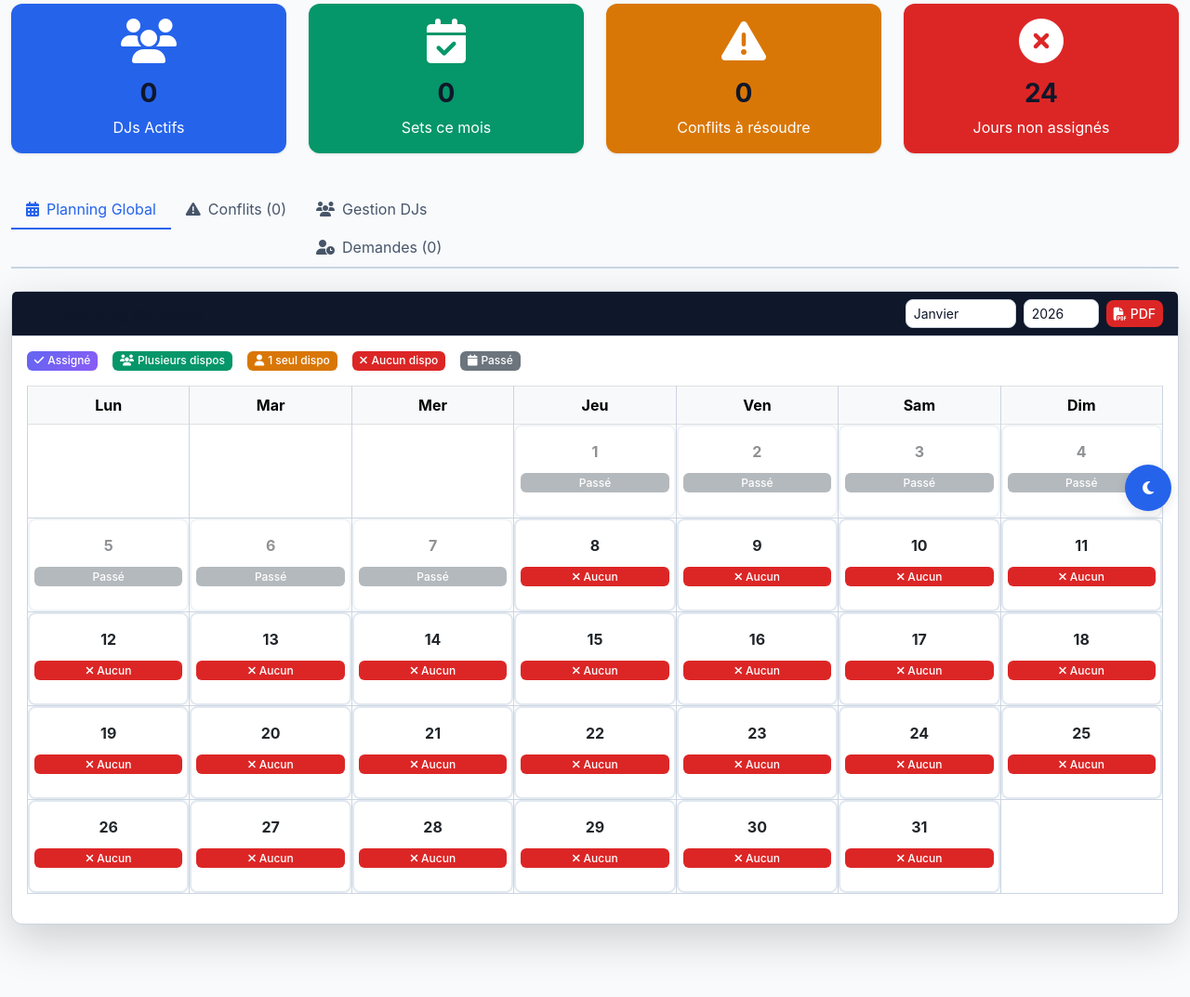
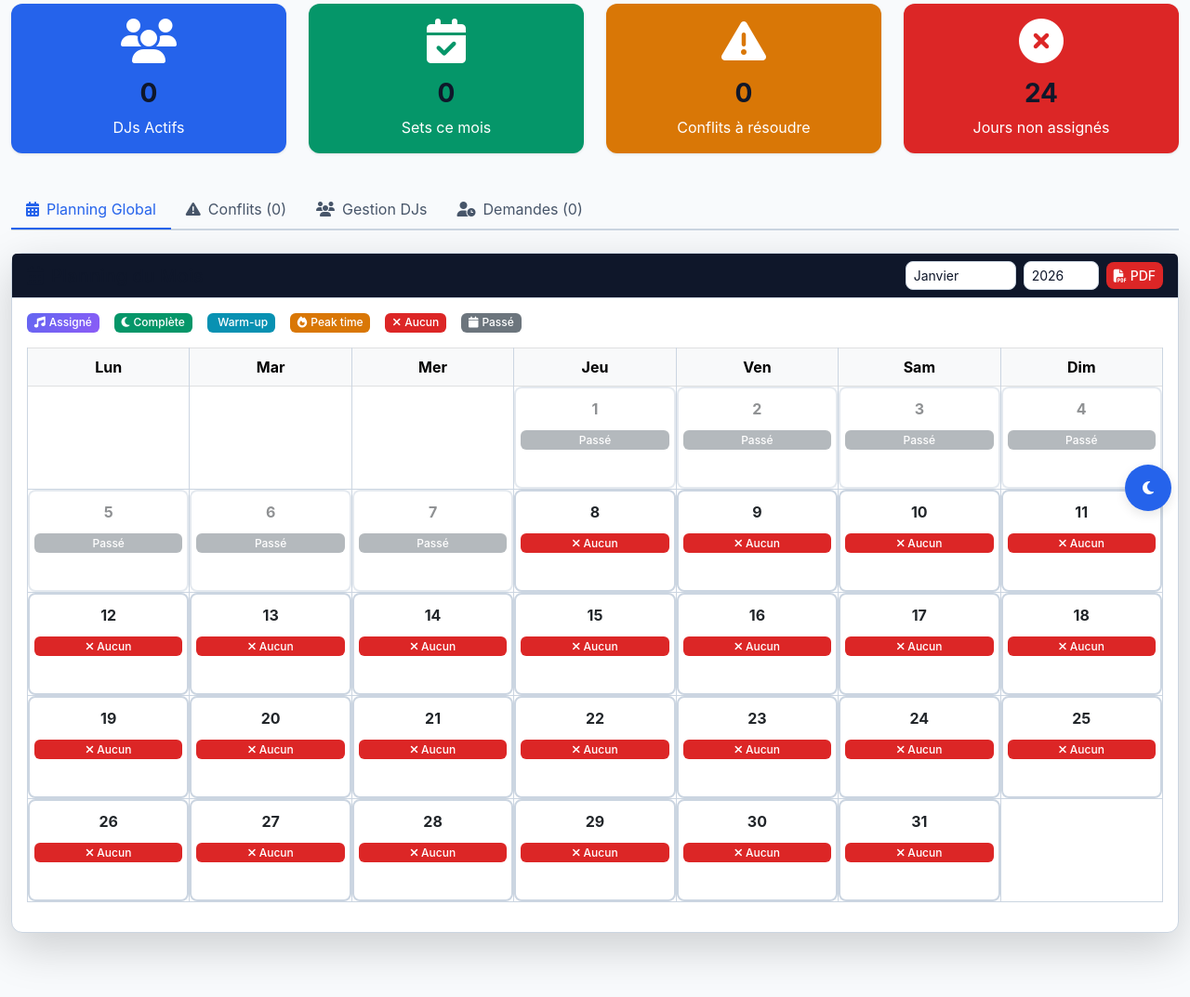
Before and after one commit to theblackhat17/planning-folies, a Flask app: page /admin/dashboard in a window 1280 px wide. Shown: the part 230-1303 px from the top of the page at 93% size. Run offline with Flask 3, Linux system fonts and the light colour scheme; a user stored in the database is signed in; data comes from the database, SQL or seed files in the repository; data that the repository does not hold is empty.

Commit message:
admin gre de fou malade

```diff
--- a/folies-planning/app.py
+++ b/folies-planning/app.py
@@ -1,7 +1,7 @@
 from flask import Flask, render_template, redirect, url_for, flash, request, jsonify, send_file
 from flask_login import LoginManager, login_user, logout_user, login_required, current_user
 from config import Config
-from models import db, User, Availability, Assignment
+from models import db, User, Availability, Assignment, calculate_tarif
 from notifications import mail, send_assignment_notification, send_reminder_notification, send_admin_alert
 from datetime import datetime, timedelta, date
 import calendar as cal
@@ -82,6 +82,7 @@ def generate_calendar(year, month, user_id):
 
                 availability = avail_dict.get(day_date)
                 is_available = availability.is_available if availability else False
+                time_slot = availability.time_slot if availability else 'complete'
 
                 status = 'past' if is_past else ('assigned' if is_assigned else ('available' if is_available else 'unavailable'))
 
@@ -89,6 +90,7 @@ def generate_calendar(year, month, user_id):
                     'day': day,
                     'date': day_date.isoformat(),
                     'is_available': is_available,
+                    'time_slot': time_slot,
                     'is_assigned': is_assigned,
                     'is_past': is_past,
                     'status': status
@@ -257,6 +259,7 @@ def toggle_availability():
     data = request.get_json()
     date_str = data.get('date')
     is_available = data.get('is_available')
+    time_slot = data.get('time_slot', 'complete')  # Nouveau paramètre
 
     try:
         day_date = datetime.strptime(date_str, '%Y-%m-%d').date()
@@ -282,12 +285,14 @@ def toggle_availability():
 
         if availability:
             availability.is_available = is_available
+            availability.time_slot = time_slot if is_available else None
             availability.updated_at = datetime.utcnow()
         else:
             availability = Availability(
                 user_id=current_user.id,
                 date=day_date,
-                is_available=is_available
+                is_available=is_available,
+                time_slot=time_slot if is_available else None
             )
             db.session.add(availability)
 
@@ -300,74 +305,80 @@ def toggle_availability():
 
 # Helper function pour le calendrier admin
 def generate_admin_calendar(year, month):
-    today = date.today()
-    month_calendar = cal.monthcalendar(year, month)
+        today = date.today()
+        month_calendar = cal.monthcalendar(year, month)
 
-    # Récupérer tous les assignments du mois
-    assignments = Assignment.query.filter(
-        db.extract('month', Assignment.date) == month,
-        db.extract('year', Assignment.date) == year
-    ).all()
+        # Récupérer tous les assignments du mois
+        assignments = Assignment.query.filter(
+            db.extract('month', Assignment.date) == month,
+            db.extract('year', Assignment.date) == year
+        ).all()
 
-    assign_dict = {a.date: a for a in assignments}
+        # Grouper les assignments par date
+        assign_by_date = {}
+        for a in assignments:
+            if a.date not in assign_by_date:
+                assign_by_date[a.date] = []
+            assign_by_date[a.date].append(a)
 
-    # Récupérer toutes les disponibilités du mois
-    availabilities = Availability.query.filter(
-        db.extract('month', Availability.date) == month,
-        db.extract('year', Availability.date) == year,
-        Availability.is_available == True
-    ).all()
+        # Récupérer toutes les disponibilités du mois
+        availabilities = Availability.query.filter(
+            db.extract('month', Availability.date) == month,
+            db.extract('year', Availability.date) == year,
+            Availability.is_available == True
+        ).all()
 
-    # Grouper par date
-    avail_by_date = {}
-    for avail in availabilities:
-        if avail.date not in avail_by_date:
-            avail_by_date[avail.date] = []
-        avail_by_date[avail.date].append(avail)
+        # Grouper par date et créneau
+        avail_by_date = {}
+        for avail in availabilities:
+            key = (avail.date, avail.time_slot)
+            if key not in avail_by_date:
+                avail_by_date[key] = []
+            avail_by_date[key].append(avail)
 
-    # Construire le calendrier
-    calendar_data = []
-    for week in month_calendar:
-        week_data = []
-        for day in week:
-            if day == 0:
-                week_data.append(None)
-            else:
-                day_date = date(year, month, day)
-                is_past = day_date < today
+        # Construire le calendrier
+        calendar_data = []
+        for week in month_calendar:
+            week_data = []
+            for day in week:
+                if day == 0:
+                    week_data.append(None)
+                else:
+                    day_date = date(year, month, day)
+                    is_past = day_date < today
 
-                assignment = assign_dict.get(day_date)
-                available_djs = avail_by_date.get(day_date, [])
-                available_count = len(available_djs)
+                    assignments_list = assign_by_date.get(day_date, [])
 
-                if assignment:
-                    status = 'assigned'
-                    assigned_dj = assignment.user.dj_name
-                elif is_past:
-                    status = 'past'
-                    assigned_dj = None
-                elif available_count > 1:
-                    status = 'multiple'
-                    assigned_dj = None
-                elif available_count == 1:
-                    status = 'single'
-                    assigned_dj = None
-                else:
-                    status = 'none'
-                    assigned_dj = None
+                    # Compter les dispos par créneau
+                    warmup_count = len(avail_by_date.get((day_date, 'warmup'), []))
+                    peaktime_count = len(avail_by_date.get((day_date, 'peaktime'), []))
+                    complete_count = len(avail_by_date.get((day_date, 'complete'), []))
 
-                week_data.append({
-                    'day': day,
-                    'date': day_date.isoformat(),
-                    'is_assigned': assignment is not None,
-                    'assigned_dj': assigned_dj,
-                    'is_past': is_past,
-                    'available_count': available_count,
-                    'status': status
-                })
-        calendar_data.append(week_data)
+                    # Déterminer le statut
+                    if assignments_list:
+                        status = 'assigned'
+                    elif is_past:
+                        status = 'past'
+                    elif warmup_count + peaktime_count + complete_count > 1:
+                        status = 'multiple'
+                    elif warmup_count + peaktime_count + complete_count == 1:
+                        status = 'single'
+                    else:
+                        status = 'none'
 
-    return calendar_data
+                    week_data.append({
+                        'day': day,
+                        'date': day_date.isoformat(),
+                        'assignments': assignments_list,
+                        'is_past': is_past,
+                        'warmup_count': warmup_count,
+                        'peaktime_count': peaktime_count,
+                        'complete_count': complete_count,
+                        'status': status
+                    })
+            calendar_data.append(week_data)
+
+        return calendar_data
 
 # Route Admin Dashboard
 @app.route('/admin/dashboard')
@@ -520,7 +531,6 @@ def admin_add_dj():
 
     return redirect(url_for('admin_dashboard') + '#djs')
 
-# Route pour assigner un DJ
 @app.route('/admin/assign-dj', methods=['POST'])
 @login_required
 def admin_assign_dj():
@@ -548,24 +558,56 @@ def admin_assign_dj():
         if not availability:
             return jsonify({'success': False, 'error': 'DJ not available on this date'})
 
-        # Vérifier qu'il n'y a pas déjà un assignment
-        existing = Assignment.query.filter_by(date=day_date).first()
-        if existing:
-            return jsonify({'success': False, 'error': 'Date already assigned'})
+        original_time_slot = availability.time_slot
 
-        # Créer l'assignment
+        # Récupérer tous les assignments existants pour cette date
+        existing_assignments = Assignment.query.filter_by(date=day_date).all()
+        assigned_slots = {a.time_slot for a in existing_assignments}
+
+        has_complete = 'complete' in assigned_slots
+        has_warmup = 'warmup' in assigned_slots
+        has_peaktime = 'peaktime' in assigned_slots
+
+        # Déterminer le créneau à assigner
+        actual_time_slot = original_time_slot
+
+        # Si déjà une soirée complète assignée → impossible
+        if has_complete:
+            return jsonify({'success': False, 'error': 'Complete night already assigned'})
+
+        # Si warmup déjà pris
+        if has_warmup:
+            if original_time_slot == 'warmup':
+                return jsonify({'success': False, 'error': 'Warmup already assigned'})
+            elif original_time_slot == 'complete':
+                # DJ dispo en "complete" peut faire le peaktime
+                actual_time_slot = 'peaktime'
+            # Si original_time_slot == 'peaktime' → OK, on garde peaktime
+
+        # Si peaktime déjà pris
+        if has_peaktime:
+            if original_time_slot == 'peaktime':
+                return jsonify({'success': False, 'error': 'Peak time already assigned'})
+            elif original_time_slot == 'complete':
+                # DJ dispo en "complete" peut faire le warmup
+                actual_time_slot = 'warmup'
+            # Si original_time_slot == 'warmup' → OK, on garde warmup
+
+        # Vérifier que le créneau final n'est pas déjà pris
+        if actual_time_slot in assigned_slots:
+            return jsonify({'success': False, 'error': f'{actual_time_slot.capitalize()} already assigned'})
+
+        # Créer l'assignment avec le créneau adapté
         assignment = Assignment(
             user_id=dj_id,
             date=day_date,
+            time_slot=actual_time_slot,
+            tarif=calculate_tarif(day_date, actual_time_slot),
             created_by=current_user.id
         )
 
         db.session.add(assignment)
         db.session.commit()
-
-        # Envoyer notification email
-        dj = User.query.get(dj_id)
-        send_assignment_notification(app._get_current_object(), dj, assignment)
 
         return jsonify({'success': True})
 
@@ -670,7 +712,6 @@ def admin_reject_dj():
         db.session.rollback()
         return jsonify({'success': False, 'error': str(e)})
 
-# Route pour les détails d'un jour (modal)
 @app.route('/admin/day-details')
 @login_required
 def admin_day_details():
@@ -680,8 +721,14 @@ def admin_day_details():
     date_str = request.args.get('date')
     day_date = datetime.strptime(date_str, '%Y-%m-%d').date()
 
-    # Assignment existant
-    assignment = Assignment.query.filter_by(date=day_date).first()
+    # Assignments existants
+    assignments = Assignment.query.filter_by(date=day_date).all()
+
+    # Déterminer quels créneaux sont encore disponibles
+    assigned_slots = {a.time_slot for a in assignments}
+    has_complete = 'complete' in assigned_slots
+    has_warmup = 'warmup' in assigned_slots
+    has_peaktime = 'peaktime' in assigned_slots
 
     # DJs disponibles
     availabilities = Availability.query.filter_by(
@@ -691,37 +738,98 @@ def admin_day_details():
 
     html = f'<h6 class="mb-3">Date : {day_date.strftime("%A %d %B %Y")}</h6>'
 
-    if assignment:
-        html += f'''
-        <div class="alert alert-info">
-            <strong><i class="fas fa-music me-2"></i>Assigné à :</strong> {assignment.user.dj_name}
-            <button class="btn btn-sm btn-danger float-end" onclick="unassignDJ('{date_str}')">
-                <i class="fas fa-times me-1"></i>Retirer
-            </button>
-        </div>
-        '''
+    # Afficher les assignments existants
+    if assignments:
+        html += '<h6>Déjà assignés :</h6><div class="mb-3">'
+        for assignment in assignments:
+            slot_emoji = {'warmup': '🌅', 'peaktime': '🔥', 'complete': '🌙'}
+            slot_name = {'warmup': 'Warm-up', 'peaktime': 'Peak time', 'complete': 'Complète'}
+            html += f'''
+            <div class="alert alert-info d-flex justify-content-between align-items-center mb-2">
+                <strong>
+                    {slot_emoji.get(assignment.time_slot, '')}
+                    {assignment.user.dj_name} - {slot_name.get(assignment.time_slot, '')}
+                    ({assignment.tarif}€)
+                </strong>
+                <button class="btn btn-sm btn-danger" onclick="unassignDJ('{date_str}', '{assignment.time_slot}')">
+                    <i class="fas fa-times"></i> Retirer
+                </button>
+            </div>
+            '''
+        html += '</div>'
+
+    # Si soirée complète déjà assignée, on ne peut plus rien faire
+    if has_complete:
+        html += '<div class="alert alert-warning">Soirée complète déjà assignée, aucune autre assignation possible.</div>'
+        return jsonify({
+            'success': True,
+            'date_formatted': day_date.strftime('%A %d %B %Y'),
+            'html': html
+        })
+
+    # Filtrer les DJs disponibles selon ce qui reste à assigner
+    available_djs = []
+    for avail in availabilities:
+        # Si warmup ET peaktime déjà pris, seuls les "complete" peuvent encore être assignés
+        if has_warmup and has_peaktime:
+            if avail.time_slot == 'complete':
+                available_djs.append(avail)
+        # Si warmup pris, on peut assigner peaktime ou complete (en peaktime)
+        elif has_warmup:
+            if avail.time_slot == 'peaktime':
+                available_djs.append(avail)
+            elif avail.time_slot == 'complete':
+                # DJ disponible en "complete" peut faire le peaktime
+                avail.assignable_as = 'peaktime'
+                available_djs.append(avail)
+        # Si peaktime pris, on peut assigner warmup ou complete (en warmup)
+        elif has_peaktime:
+            if avail.time_slot == 'warmup':
+                available_djs.append(avail)
+            elif avail.time_slot == 'complete':
+                # DJ disponible en "complete" peut faire le warmup
+                avail.assignable_as = 'warmup'
+                available_djs.append(avail)
+        # Rien n'est pris, tous les DJs sont assignables
+        else:
+            available_djs.append(avail)
+
+    if available_djs:
+        html += '<h6>DJs Disponibles :</h6><div class="list-group mb-3">'
+        for avail in available_djs:
+            slot_emoji = {'warmup': '🌅', 'peaktime': '🔥', 'complete': '🌙'}
+            slot_name = {'warmup': 'Warm-up', 'peaktime': 'Peak time', 'complete': 'Complète'}
+
+            # Vérifier si ce DJ est déjà assigné
+            already_assigned = any(a.user_id == avail.user_id for a in assignments)
+            if already_assigned:
+                continue
+
+            # Déterminer le créneau à afficher
+            display_slot = getattr(avail, 'assignable_as', avail.time_slot)
+            display_name = slot_name.get(display_slot, display_slot)
+            display_emoji = slot_emoji.get(display_slot, '')
+
+            html += f'''
+            <div class="list-group-item d-flex justify-content-between align-items-center">
+                <span>
+                    <i class="fas fa-user me-2"></i>{avail.user.dj_name}
+                    <span class="badge bg-secondary ms-2">{display_emoji} {display_name}</span>
+                </span>
+                <button class="btn btn-sm btn-primary" onclick="assignDJ('{date_str}', {avail.user.id})">
+                    Assigner
+                </button>
+            </div>
+            '''
+        html += '</div>'
     else:
-        if availabilities:
-            html += '<h6>DJs Disponibles :</h6><div class="list-group mb-3">'
-            for avail in availabilities:
-                html += f'''
-                <div class="list-group-item d-flex justify-content-between align-items-center">
-                    <span><i class="fas fa-user me-2"></i>{avail.user.dj_name}</span>
-                    <button class="btn btn-sm btn-primary" onclick="assignDJ('{date_str}', {avail.user.id})">
-                        Assigner
-                    </button>
-                </div>
-                '''
-            html += '</div>'
-        else:
-            html += '<div class="alert alert-warning">Aucun DJ disponible ce jour</div>'
+        html += '<div class="alert alert-warning">Aucun DJ disponible pour les créneaux restants</div>'
 
     return jsonify({
         'success': True,
         'date_formatted': day_date.strftime('%A %d %B %Y'),
         'html': html
     })
-
 # Route pour retirer un assignment
 @app.route('/admin/unassign-dj', methods=['POST'])
 @login_required
--- a/folies-planning/templates/admin/dashboard.html
+++ b/folies-planning/templates/admin/dashboard.html
@@ -70,6 +70,8 @@
             <button class="nav-link" id="djs-tab" data-bs-toggle="tab" data-bs-target="#djs" type="button">
                 <i class="fas fa-users me-2"></i>Gestion DJs
             </button>
+        </li>
+        <li class="nav-item" role="presentation">
             <button class="nav-link" id="pending-tab" data-bs-toggle="tab" data-bs-target="#pending" type="button">
                 <i class="fas fa-user-clock me-2"></i>Demandes ({{ pending_count }})
             </button>
@@ -116,10 +118,11 @@
                 <div class="card-body">
                     <!-- Légende -->
                     <div class="mb-3 d-flex gap-3 flex-wrap">
-                        <span class="badge" style="background: linear-gradient(135deg, #6366f1, #8b5cf6);"><i class="fas fa-check me-1"></i>Assigné</span>
-                        <span class="badge bg-success"><i class="fas fa-users me-1"></i>Plusieurs dispos</span>
-                        <span class="badge bg-warning text-dark"><i class="fas fa-user me-1"></i>1 seul dispo</span>
-                        <span class="badge bg-danger"><i class="fas fa-times me-1"></i>Aucun dispo</span>
+                        <span class="badge" style="background: linear-gradient(135deg, #6366f1, #8b5cf6);"><i class="fas fa-music me-1"></i>Assigné</span>
+                        <span class="badge bg-success"><i class="fas fa-moon me-1"></i>Complète</span>
+                        <span class="badge bg-info"><i class="fas fa-sunrise me-1"></i>Warm-up</span>
+                        <span class="badge bg-warning text-dark"><i class="fas fa-fire me-1"></i>Peak time</span>
+                        <span class="badge bg-danger"><i class="fas fa-times me-1"></i>Aucun</span>
                         <span class="badge bg-secondary"><i class="fas fa-calendar me-1"></i>Passé</span>
                     </div>
 
@@ -148,24 +151,39 @@
                                              onclick="showDayDetails('{{ day.date }}')">
                                             <div class="fw-bold mb-2">{{ day.day }}</div>
 
-                                            {% if day.is_assigned %}
-                                            <div class="badge w-100" style="background: linear-gradient(135deg, #6366f1, #8b5cf6);">
-                                                <i class="fas fa-music"></i> {{ day.assigned_dj }}
+                                            {% if day.assignments %}
+                                                {% for assignment in day.assignments %}
+                                                <div class="badge w-100 mb-1" style="background: linear-gradient(135deg, #6366f1, #8b5cf6); font-size: 0.7rem;">
+                                                    <i class="fas fa-music"></i> {{ assignment.user.dj_name }}
+                                                    {% if assignment.time_slot == 'warmup' %}🌅
+                                                    {% elif assignment.time_slot == 'peaktime' %}🔥
+                                                    {% elif assignment.time_slot == 'complete' %}🌙
+                                                    {% endif %}
                                                 </div>
+                                                {% endfor %}
                                             {% elif day.is_past %}
                                             <div class="badge bg-secondary w-100">Passé</div>
-                                            {% elif day.available_count > 1 %}
-                                            <div class="badge bg-success w-100">
-                                                <i class="fas fa-users"></i> {{ day.available_count }} dispos
+                                            {% else %}
+                                                {% if day.complete_count > 0 %}
+                                                <div class="badge bg-success w-100 mb-1" style="font-size: 0.7rem;">
+                                                    <i class="fas fa-moon"></i> {{ day.complete_count }} complète(s)
                                                 </div>
-                                            {% elif day.available_count == 1 %}
-                                            <div class="badge bg-warning text-dark w-100">
-                                                <i class="fas fa-user"></i> 1 dispo
+                                                {% endif %}
+                                                {% if day.warmup_count > 0 %}
+                                                <div class="badge bg-info w-100 mb-1" style="font-size: 0.7rem;">
+                                                    <i class="fas fa-sunrise"></i> {{ day.warmup_count }} warm-up(s)
                                                 </div>
-                                            {% else %}
+                                                {% endif %}
+                                                {% if day.peaktime_count > 0 %}
+                                                <div class="badge bg-warning text-dark w-100 mb-1" style="font-size: 0.7rem;">
+                                                    <i class="fas fa-fire"></i> {{ day.peaktime_count }} peak(s)
+                                                </div>
+                                                {% endif %}
+                                                {% if day.warmup_count == 0 and day.peaktime_count == 0 and day.complete_count == 0 %}
                                                 <div class="badge bg-danger w-100">
                                                     <i class="fas fa-times"></i> Aucun
                                                 </div>
+                                                {% endif %}
                                             {% endif %}
                                         </div>
                                         {% endif %}
@@ -279,6 +297,10 @@
                             </tbody>
                         </table>
                     </div>
+                </div>
+            </div>
+        </div>
+
         <!-- Demandes d'inscription Tab -->
         <div class="tab-pane fade" id="pending" role="tabpanel">
             <div class="card shadow-lg">
@@ -322,9 +344,6 @@
                         <p class="text-muted">Aucune demande en attente</p>
                     </div>
                     {% endif %}
-                            </div>
-                        </div>
-                    </div>
                 </div>
             </div>
         </div>
@@ -392,17 +411,19 @@
 {% block extra_css %}
 <style>
 .calendar-day-admin {
-    border: 2px solid #e2e8f0;
+    border: 2px solid var(--border);
     border-radius: 8px;
-    padding: 15px 5px;
-    min-height: 100px;
+    padding: 10px 5px;
+    min-height: 110px;
     cursor: pointer;
-    transition: all 0.3s;
+    transition: all 0.2s;
+    background: var(--bg-primary);
 }
 
-.calendar-day-admin:hover {
-    transform: scale(1.05);
-    box-shadow: 0 4px 15px rgba(0,0,0,0.2);
+.calendar-day-admin:hover:not(.past) {
+    border-color: var(--primary);
+    box-shadow: 0 2px 8px var(--shadow);
+    transform: translateY(-2px);
 }
 </style>
 {% endblock %}
@@ -477,13 +498,14 @@ function deleteDJ(djId) {
 function viewDJCalendar(djId) {
     window.location.href = `/admin/dj-calendar/${djId}`;
 }
-function unassignDJ(date) {
+
+function unassignDJ(date, timeSlot) {
     if (!confirm('Confirmer le retrait de cette assignation ?')) return;
 
     fetch('/admin/unassign-dj', {
         method: 'POST',
         headers: {'Content-Type': 'application/json'},
-        body: JSON.stringify({date: date})
+        body: JSON.stringify({date: date, time_slot: timeSlot})
     })
     .then(response => response.json())
     .then(data => {
@@ -494,6 +516,7 @@ function unassignDJ(date) {
         }
     });
 }
+
 function approveDJ(djId) {
     if (!confirm('Approuver ce DJ ?')) return;
 
```
Also changed, not shown: folies-planning/migrate_db.py (added, +35 -0 lines), folies-planning/models.py (+66 -30 lines), folies-planning/templates/dj/dashboard.html (+63 -4 lines). Lines whose indentation alone changed are shown as unchanged.
